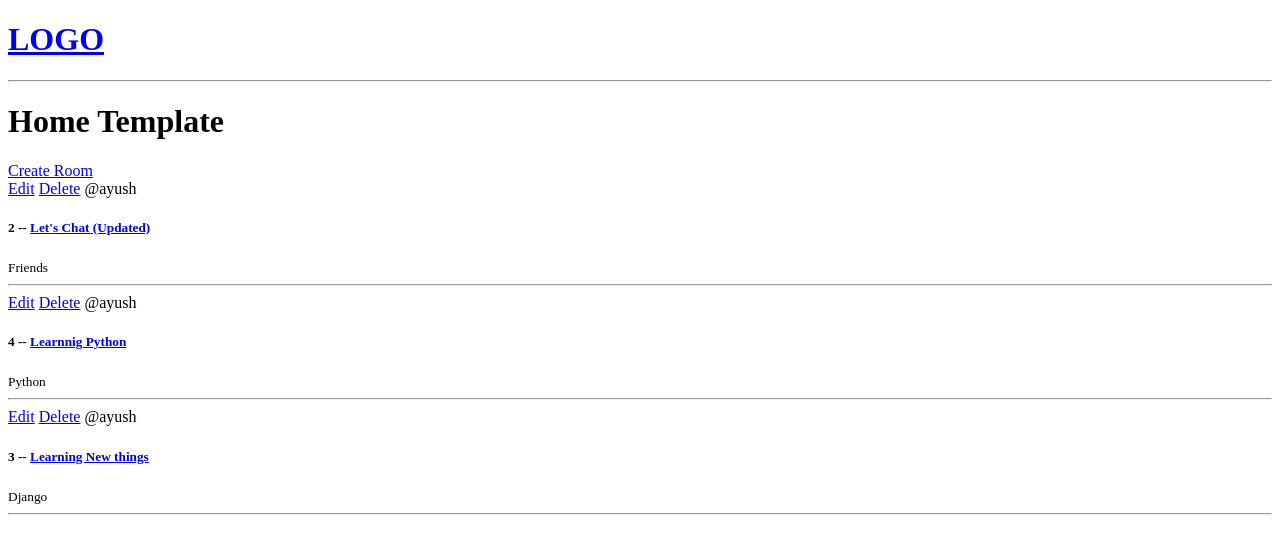
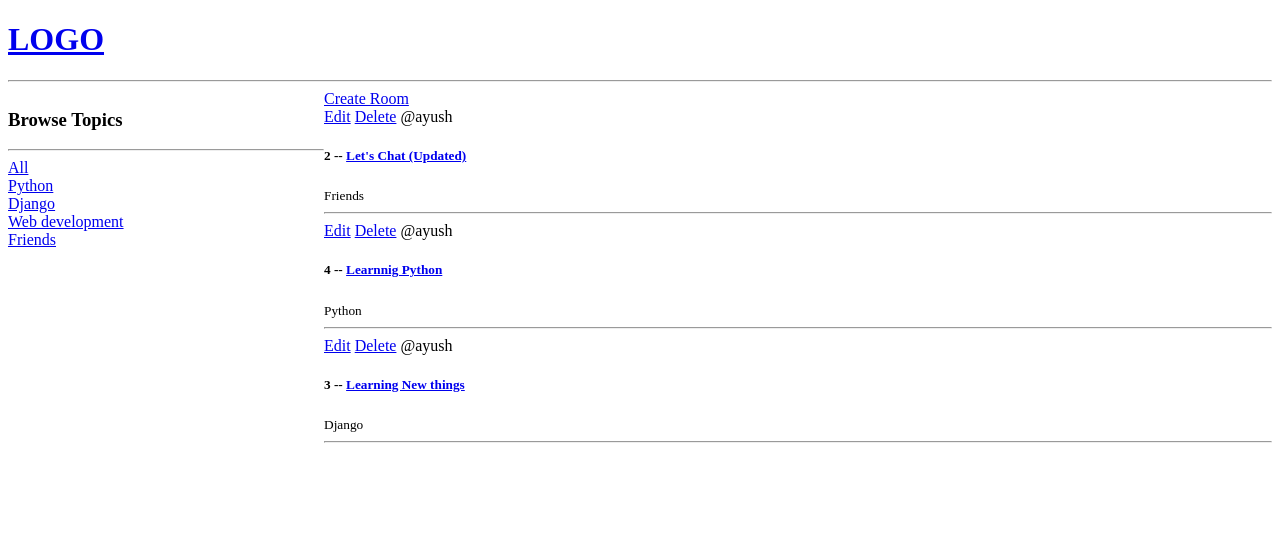
Before and after one commit to aksse99/Chatty, a Django app: page / in a window 1280 px wide. Shown: the top 554 px of the page. Run offline with Django 4.2, Linux system fonts and the light colour scheme; data comes from the database, SQL or seed files in the repository.

Commit message:
files modified

```diff
--- a/chatty/base/templates/base/home.html
+++ b/chatty/base/templates/base/home.html
@@ -1,10 +1,31 @@
 {% extends 'main.html' %}
 
 {% block content %}
-<h1>Home Template</h1>
+
+<style>
+    .home-container {
+        display: grid;
+        grid-template-columns: 1fr 3fr;
+
+    }
+</style>
+
+<div class="home-container">
+    <div>
+        <h3>Browse Topics</h3>
+        <hr>
+        <div>
+            <a href="{% url 'home'%}">All</a>
+        </div>
+
+        {% for topic in topics %}
+        <div>
+            <a href="{% url 'home'%}?q={{topic.name}}">{{topic.name}}</a>
+        </div>
+        {% endfor %}
+    </div>
 
     <div>
-
         <a href="{% url 'create-room' %}">Create Room</a>
 
         <div>
@@ -22,6 +43,9 @@
 
             {% endfor %}
         </div>
+    </div>
+
+
 
 </div>
 
--- a/chatty/base/views.py
+++ b/chatty/base/views.py
@@ -1,50 +1,54 @@
 from django.shortcuts import render, redirect
-from .models import Room
+from .models import Room, Topic
 from .forms import RoomForm
 
 
 def home(request):
-    rooms = Room.objects.all()
-    context = {'rooms': rooms}
-    return render(request, 'base/home.html', context)
+    q = request.GET.get("q") if request.GET.get("q") != None else ""
+
+    rooms = Room.objects.filter(topic__name__icontains=q)
+
+    topics = Topic.objects.all()
+    context = {"rooms": rooms, "topics": topics}
+    return render(request, "base/home.html", context)
 
 
 def room(request, pk):
     room = Room.objects.get(id=pk)
-    context = {'room': room}
-    return render(request, 'base/room.html', context)
+    context = {"room": room}
+    return render(request, "base/room.html", context)
 
 
 def createRoom(request):
 
     form = RoomForm()
-    if request.method == 'POST':
+    if request.method == "POST":
         form = RoomForm(request.POST)
         if form.is_valid():
             form.save()
-            return redirect('home')
+            return redirect("home")
 
-    context = {'form': form}
-    return render(request, 'base/room_form.html', context)
+    context = {"form": form}
+    return render(request, "base/room_form.html", context)
 
 
 def updateRoom(request, pk):
     room = Room.objects.get(id=pk)
     form = RoomForm(instance=room)
 
-    if request.method == 'POST':
+    if request.method == "POST":
         form = RoomForm(request.POST, instance=room)
         if form.is_valid():
             form.save()
-            return redirect('home')
+            return redirect("home")
 
-    context = {'form': form}
-    return render(request, 'base/room_form.html', context)
+    context = {"form": form}
+    return render(request, "base/room_form.html", context)
 
 
 def deleteRoom(request, pk):
     room = Room.objects.get(id=pk)
-    if request.method == 'POST':
+    if request.method == "POST":
         room.delete()
-        return redirect('home')
-    return render(request, 'base/delete.html', {'obj': room})
+        return redirect("home")
+    return render(request, "base/delete.html", {"obj": room})
```
Also changed, not shown: 3 other files. Lines whose indentation alone changed are shown as unchanged.
